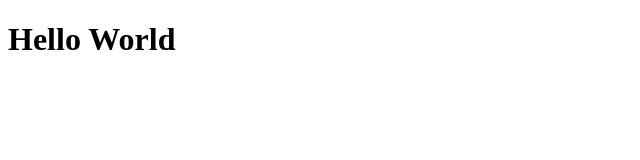
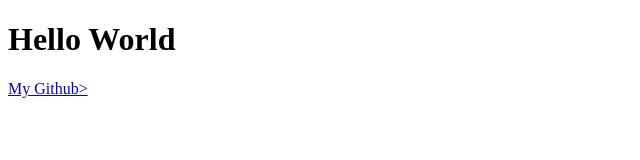
Before and after one commit to Tue1305/Hello-World, a plain HTML site: page index.html in a window 1280 px wide. Shown: the whole page, without its empty margins (0-640 px from the left). Drawn offline with Linux system fonts and the light colour scheme.

Commit message:
my github

```diff
--- a/index.html
+++ b/index.html
@@ -5,6 +5,7 @@
     </head>
     <body>
         <h1>Hello World</h1>
-
+        <a href="https://gist.github.com/Tue1305">
+        My Github></a>
     </body>
 </html>
```
